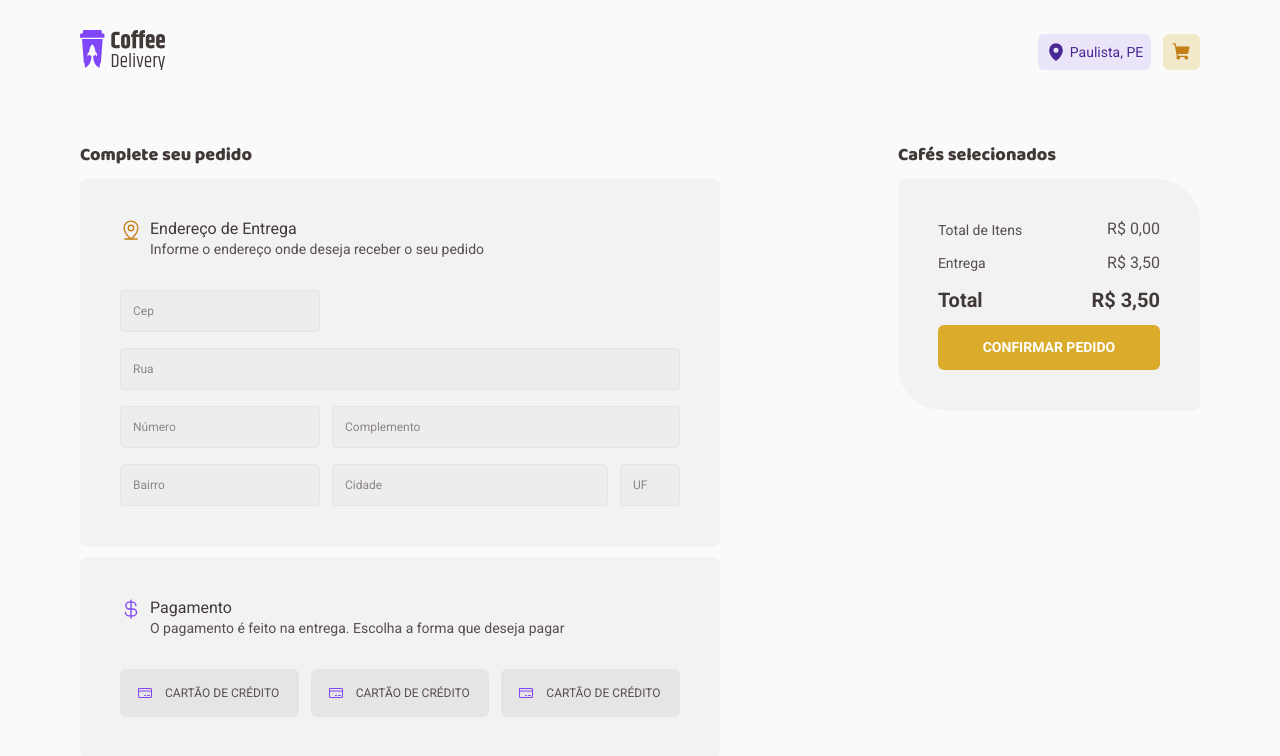
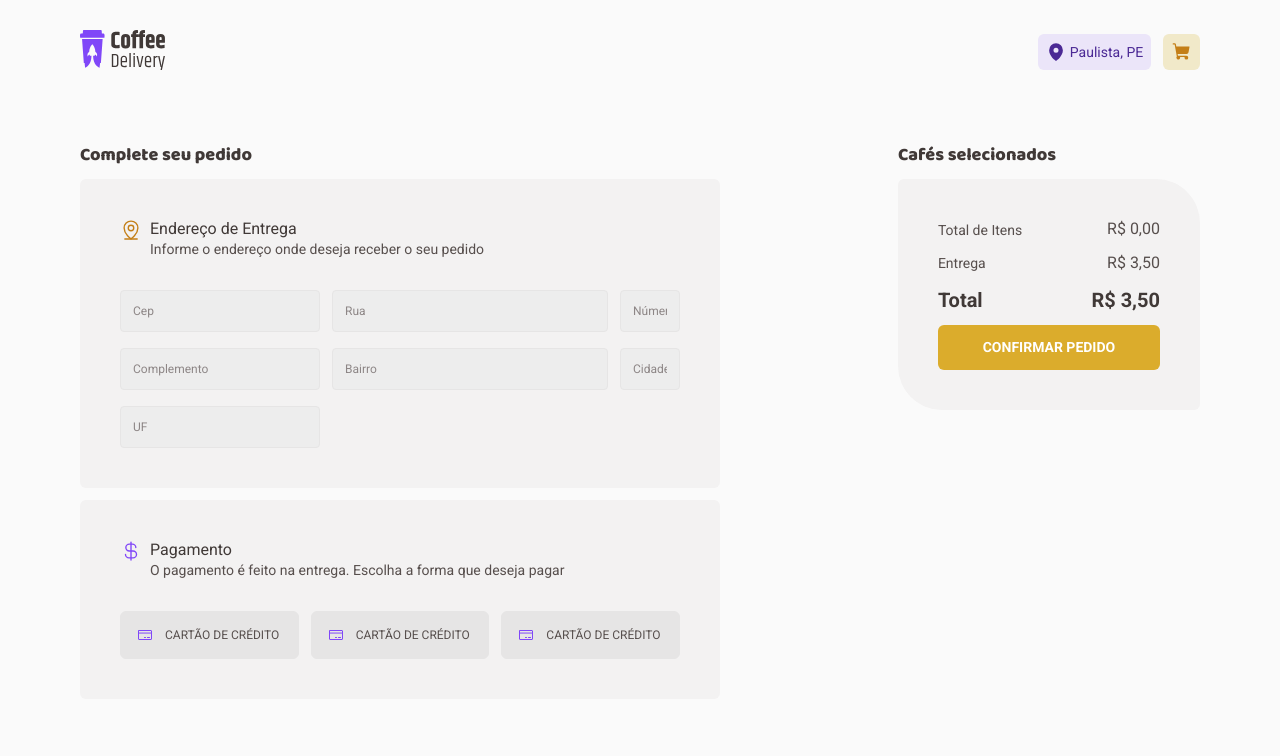
Before and after one commit to fabiomrm/coffee-delivery, a React (Vite) app in the folder frontend/: page /checkout in a window 1280 px wide. Shown: the top 756 px of the page. Built offline with nearby package versions, Linux system fonts and the light colour scheme.

Commit message:
form validação

```diff
--- a/frontend/src/components/Input/index.tsx
+++ b/frontend/src/components/Input/index.tsx
@@ -1,11 +1,18 @@
 import { InputHTMLAttributes, forwardRef } from "react";
-import { InputContainer } from "./styles";
+import { RegularText } from "../Typograhy";
+import { InputContainer, InputWrapper } from "./styles";
 
-type InputProps = InputHTMLAttributes<HTMLInputElement>
+interface InputProps extends InputHTMLAttributes<HTMLInputElement> {
+  error?: string;
+}
 
-
-export const Input = forwardRef<HTMLInputElement, InputProps>((props, ref) => {
+export const Input = forwardRef<HTMLInputElement, InputProps>(({ error, ...props }, ref) => {
   return (
-    <InputContainer {...props} ref={ref} />
+    <InputWrapper>
+      <InputContainer {...props} ref={ref} />
+      {error && (
+        <RegularText size="s">{error}</RegularText>
+      )}
+    </InputWrapper>
   )
 })
--- a/frontend/src/components/Input/styles.ts
+++ b/frontend/src/components/Input/styles.ts
@@ -1,4 +1,16 @@
 import styled from "styled-components";
+
+
+export const InputWrapper = styled.div`
+  display: flex;
+  flex-direction: column;
+  gap: 0.3rem;
+  position: relative;
+
+  > p {
+    color: ${({ theme }) => theme.colors["base-error"]};
+  }
+`;
 
 export const InputContainer = styled.input`
   height: 2.625rem;
--- a/frontend/src/pages/Checkout/CompleteOrderForm/AddressForm/index.tsx
+++ b/frontend/src/pages/Checkout/CompleteOrderForm/AddressForm/index.tsx
@@ -2,23 +2,30 @@ import { Input } from "../../../../components/Input";
 import { AddressFormContainer } from "./styles";
 import { useFormContext } from 'react-hook-form';
 
-
-
+interface Errors {
+  errors: {
+    [key: string]: {
+      message: string;
+    }
+  }
+}
 
 
 export function AddressForm() {
 
-  const { register } = useFormContext();
+  const { register, formState } = useFormContext();
+
+  const { errors } = formState as unknown as Errors
 
   return (
     <AddressFormContainer>
-      <Input placeholder="Cep" className="cep" type="number" {...register('cep')} />
-      <Input placeholder="Rua" className="street" />
-      <Input placeholder="Número" type="number" />
-      <Input placeholder="Complemento" className="complement" />
-      <Input placeholder="Bairro" />
-      <Input placeholder="Cidade" />
-      <Input placeholder="UF" />
+      <Input placeholder="Cep" className="cep" type="number" {...register('cep', { required: "Informe o CEP" })} error={errors.cep?.message} />
+      <Input placeholder="Rua" className="street" {...register('street', { required: "Informe o endereço" })} error={errors.street?.message} />
+      <Input placeholder="Número" type="number" {...register('number')} />
+      <Input placeholder="Complemento" className="complement" {...register('complement')} />
+      <Input placeholder="Bairro" {...register('neighborhood')} />
+      <Input placeholder="Cidade" {...register('city', { required: "Informe a cidade" })} error={errors.city?.message} />
+      <Input placeholder="UF" {...register('uf', { required: "Informe o estado" })} error={errors.city?.message} />
     </AddressFormContainer>
   )
 }
```
